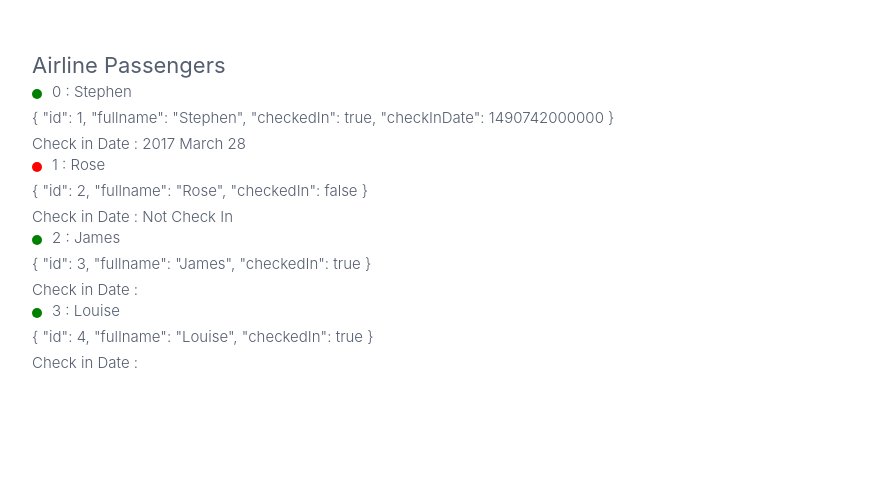
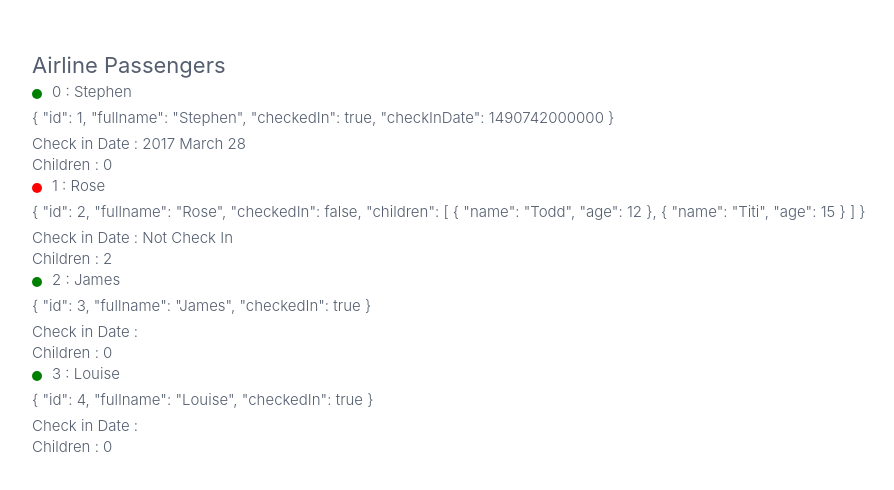
Before and after one commit to j-thebault/angular-basics, an Angular app: page / in a window 1280 px wide. Shown: the top 490 px of the page, without its empty margins (18-912 px from the left). Built offline with nearby package versions, Linux system fonts and the light colour scheme.

Commit message:
safe navigation operator

```diff
--- a/src/app/app.component.ts
+++ b/src/app/app.component.ts
@@ -1,11 +1,17 @@
 import { Component } from '@angular/core';
 
 
+
+interface Child {
+  name: string;
+  age: number;
+}
 interface Passenger {
   id: number;
   fullname: string;
   checkedIn: boolean;
   checkInDate?: number;
+  children?: Child[];
 }
 @Component({
   selector: 'app-root',
@@ -19,6 +25,9 @@ interface Passenger {
       <div class="date">
         Check in Date :
         {{passenger.checkedIn ?  (passenger.checkInDate | date: 'y MMMM dd') : 'Not Check In'}}
+      </div>
+      <div class="children">
+        Children : {{passenger.children?.length || 0}}
       </div>
       </li>
       </ul>
@@ -36,7 +45,8 @@ export class AppComponent {
   }, {
     id : 2,
     fullname : 'Rose',
-    checkedIn : false
+    checkedIn : false,
+    children: [{name: 'Todd', age: 12}, { name: 'Titi', age: 15}]
   }, {
     id : 3,
     fullname : 'James',
```
